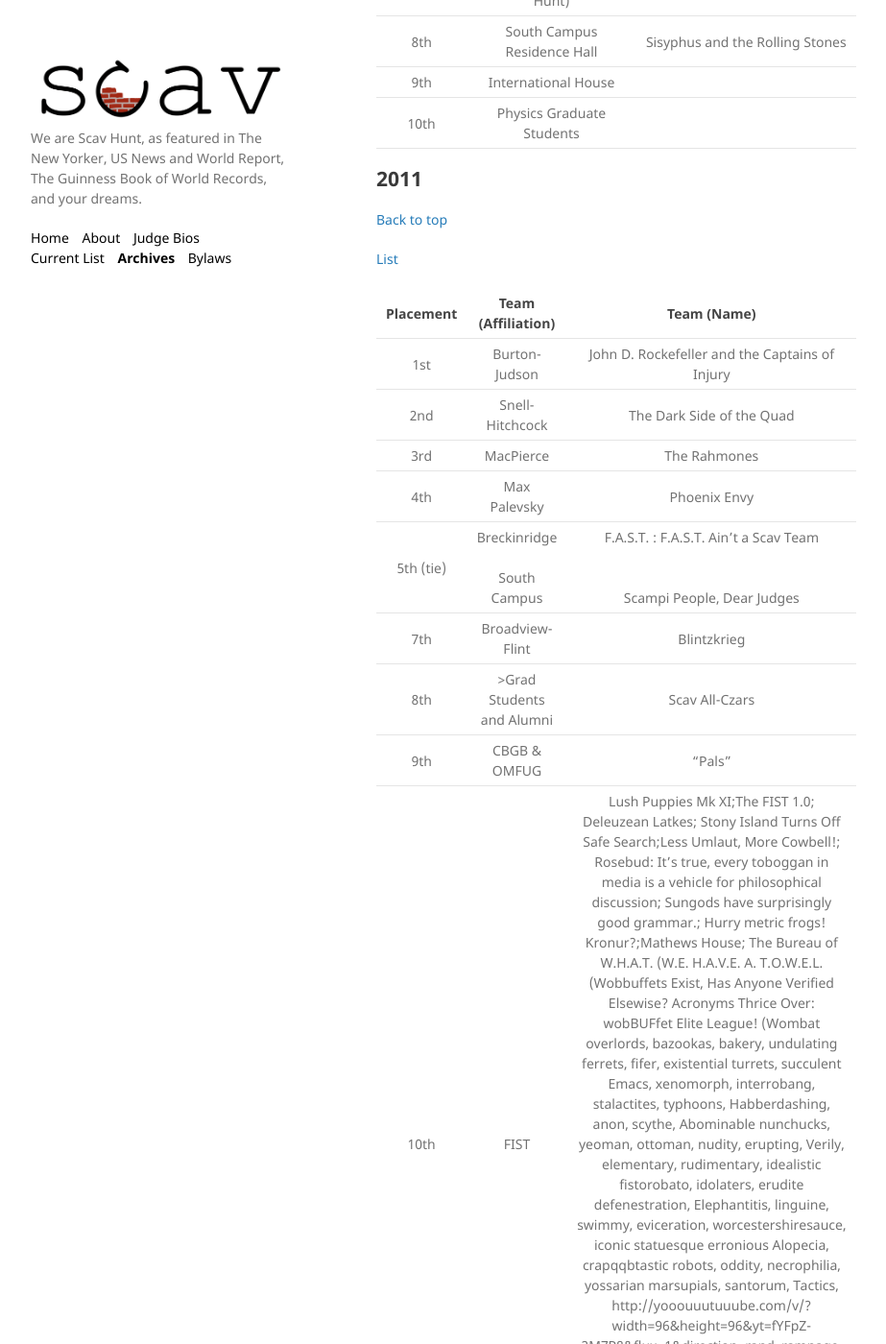
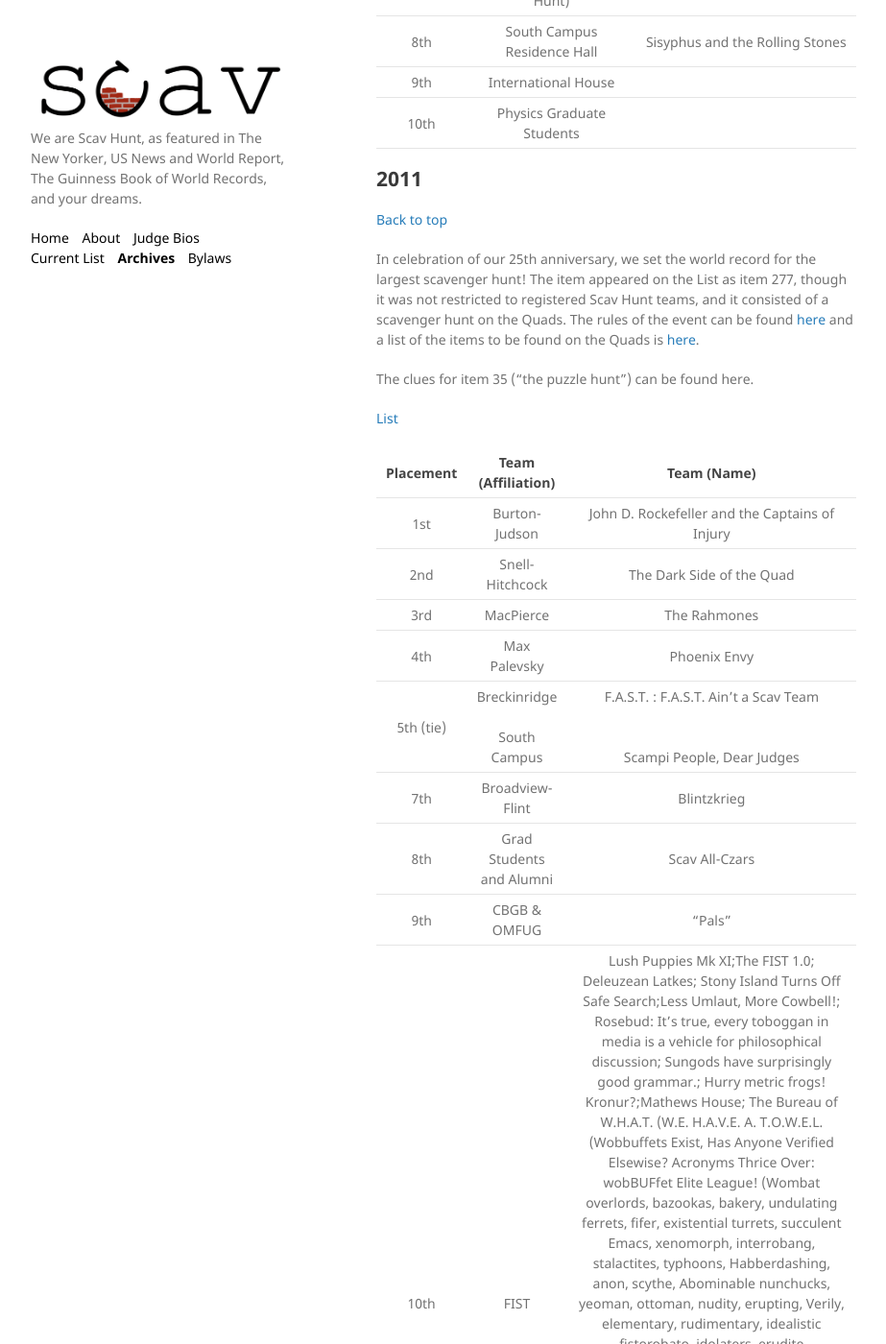
Before and after one commit to scav-hunt/scav-hunt.github.io, a Jekyll site: the page built from _pages/archives.md, in a window 1280 px wide and 1400 px high, scrolled down 17781 px. Shown: the whole window at 96% size, without its empty margins (178-1101 px from the left). Built offline with Jekyll 4.4.1, drawn with Linux system fonts in a browser that asks for light colours.

Commit message:
2011 mostly complete except puzzle hunt

```diff
--- a/_pages/archives.md
+++ b/_pages/archives.md
@@ -516,6 +516,10 @@ The ranks of Hot Side Hot have, at one time or another, included the following (
 ## 2011 {#s-2011}
 [Back to top](#archives)
 
+In celebration of our 25th anniversary, we set the world record for the largest scavenger hunt! The item appeared on the List as item 277, though it was not restricted to registered Scav Hunt teams, and it consisted of a scavenger hunt on the Quads. The rules of the event can be found [here](/assets/GBWR/Rules.pdf) and a list of the items to be found on the Quads is [here](/assets/GBWR/KeyA.pdf).
+
+The clues for item 35 (“the puzzle hunt”) can be found here.
+
 [List](/assets/lists/2011.pdf)
 
 | Placement | Team (Affiliation) | Team (Name) |
@@ -526,7 +530,7 @@ The ranks of Hot Side Hot have, at one time or another, included the following (
 | 4th | Max Palevsky | Phoenix Envy |
 | 5th (tie) | Breckinridge <br><br> South Campus | F.A.S.T. : F.A.S.T. Ain't a Scav Team <br><br><br> Scampi People, Dear Judges |
 | 7th | Broadview-Flint | Blintzkrieg |
-| 8th | >Grad Students and Alumni | Scav All-Czars |
+| 8th | Grad Students and Alumni | Scav All-Czars |
 | 9th | CBGB & OMFUG | “Pals” |
 | 10th | FIST | Lush Puppies Mk XI;The FIST 1.0; Deleuzean Latkes; Stony Island Turns Off Safe Search;Less Umlaut, More Cowbell!; Rosebud: It’s true, every toboggan in media is a vehicle for philosophical discussion; Sungods have surprisingly good grammar.; Hurry metric frogs! Kronur?;Mathews House; The Bureau of W.H.A.T. (W.E. H.A.V.E. A. T.O.W.E.L. (Wobbuffets Exist, Has Anyone Verified Elsewise? Acronyms Thrice Over: wobBUFfet Elite League! (Wombat overlords, bazookas, bakery, undulating ferrets, fifer, existential turrets, succulent Emacs, xenomorph, interrobang, stalactites, typhoons, Habberdashing, anon, scythe, Abominable nunchucks, yeoman, ottoman, nudity, erupting, Verily, elementary, rudimentary, idealistic fistorobato, idolaters, erudite defenestration, Elephantitis, linguine, swimmy, eviceration, worcestershiresauce, iconic statuesque erronious Alopecia, crapqqbtastic robots, oddity, necrophilia, yossarian marsupials, santorum, Tactics, http://yooouuutuuube.com/v/?width=96&height=96&yt=fYFpZ-2M7P8&flux=1&direction=rand, rampage, impalement, crab-battle, evangelists, Olioliolio!, vitriol, entrails, rabblerabblerabble, We Must Go Deeper, Everything loves its testicles, enter Lusts everlasting, aromas, gaping underwear, eeeeeeeeeeeeeeeeuphemism)));The Last Rainbow Robot Unicorn |
 | 11th | University of Wisconsin Law School | Team Rural Jurors |
@@ -535,7 +539,7 @@ The ranks of Hot Side Hot have, at one time or another, included the following (
 ## 2010 {#s-2010}
 [Back to top](#archives)
 
-[List](/assets/lists/)
+[List](/assets/lists/2010.pdf)
 
 Table
 
```
Also changed, not shown: 3 other files.
